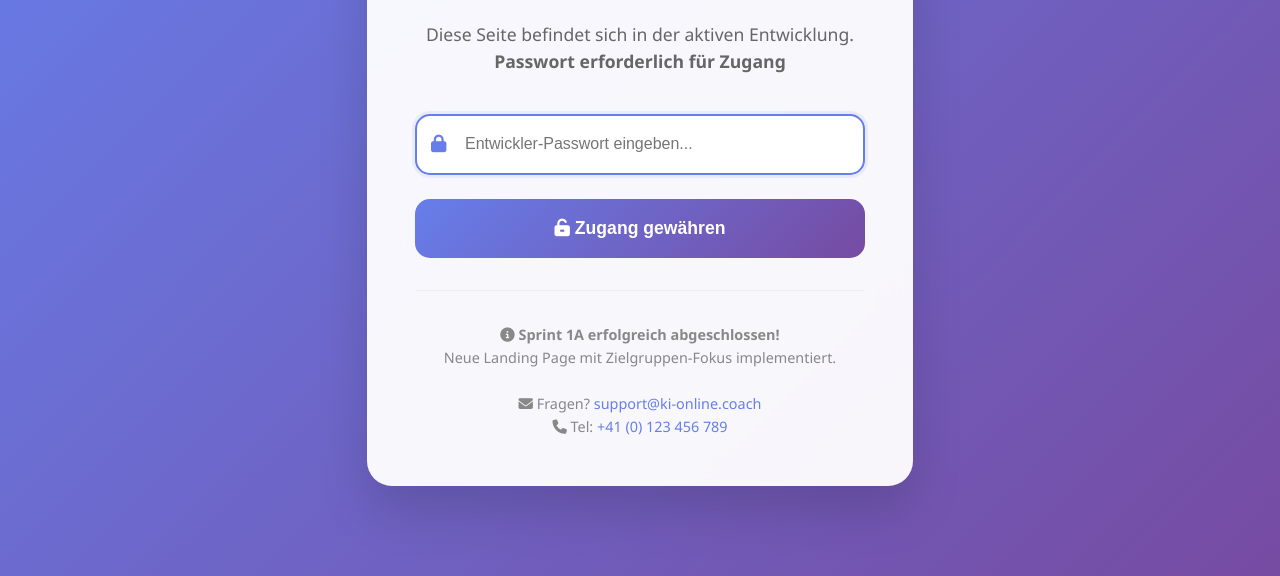
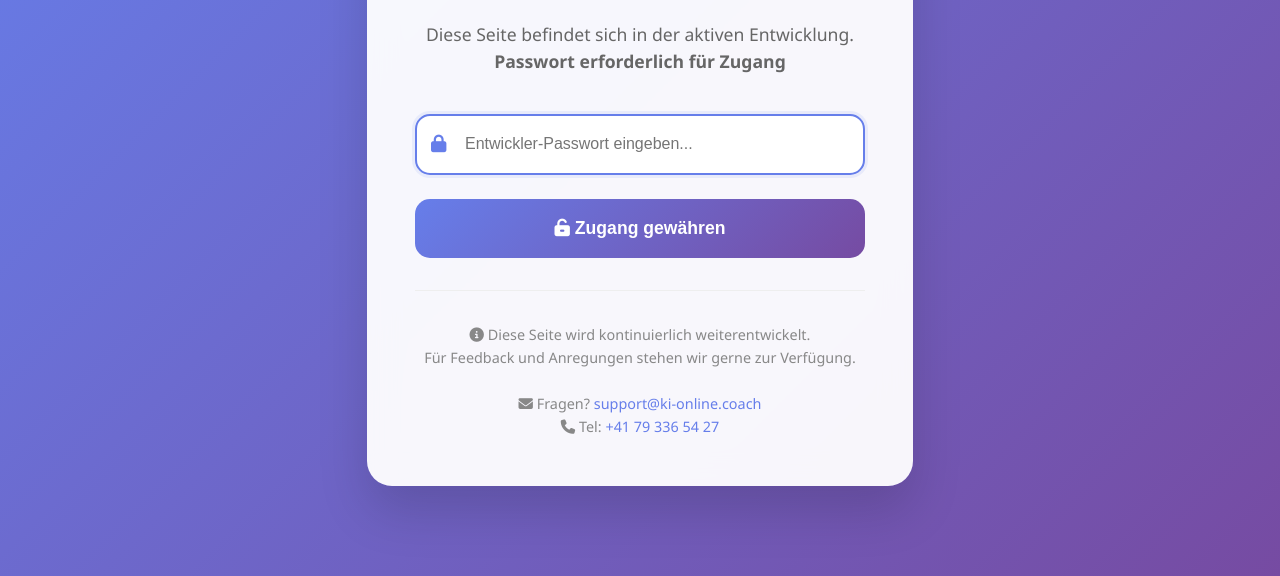
Before and after one commit to allensfl/coaching-cockpit-production, a plain HTML site: page index.html in a window 1280 px wide. Shown: the part 224-800 px from the top of the page. Drawn offline with Linux system fonts and the light colour scheme.

Commit message:
🔧 Update: Telefonnummer +41 79 336 54 27, neutraler Text

```diff
--- a/index.html
+++ b/index.html
@@ -242,14 +242,14 @@
 
         <div class="note">
             <i class="fas fa-info-circle"></i>
-            <strong>Sprint 1A erfolgreich abgeschlossen!</strong><br>
-            Neue Landing Page mit Zielgruppen-Fokus implementiert.<br><br>
+            Diese Seite wird kontinuierlich weiterentwickelt.<br>
+            Für Feedback und Anregungen stehen wir gerne zur Verfügung.<br><br>
 
             <i class="fas fa-envelope"></i>
             Fragen? <a href="mailto:support@ki-online.coach" class="contact-link">support@ki-online.coach</a><br>
 
             <i class="fas fa-phone"></i>
-            Tel: <a href="tel:+41123456789" class="contact-link">+41 (0) 123 456 789</a>
+            Tel: <a href="tel:+41793365427" class="contact-link">+41 79 336 54 27</a>
         </div>
     </div>
 
```
